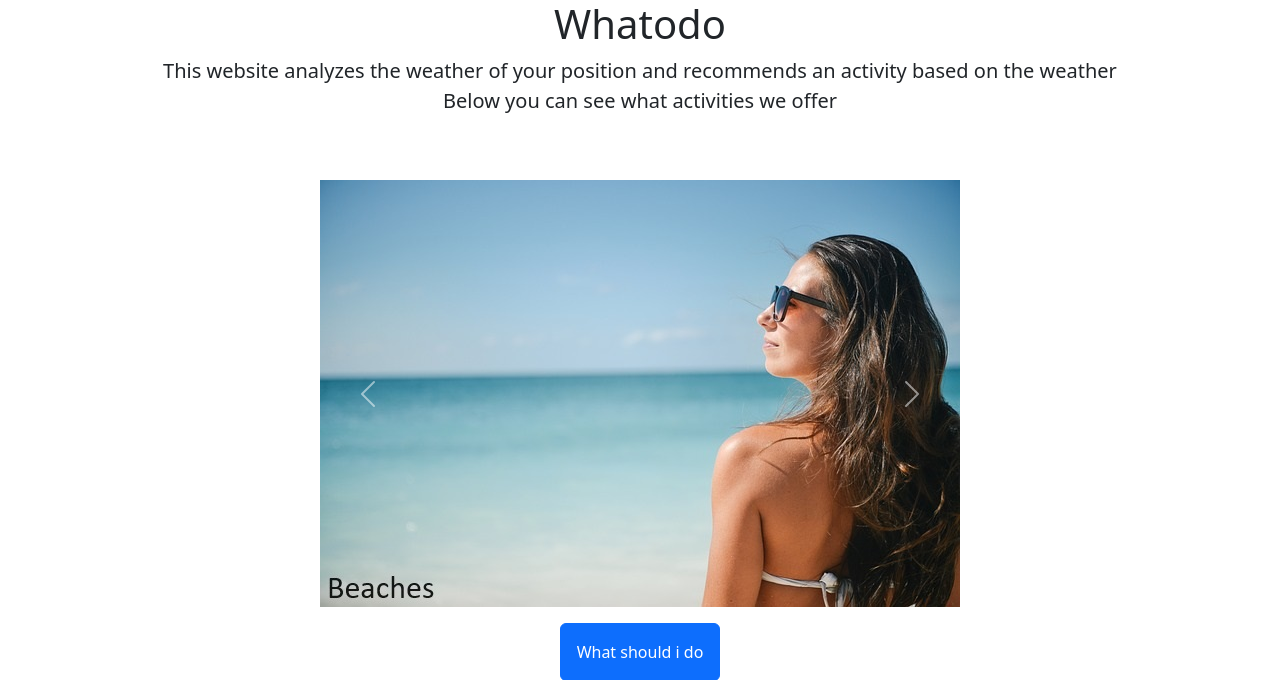
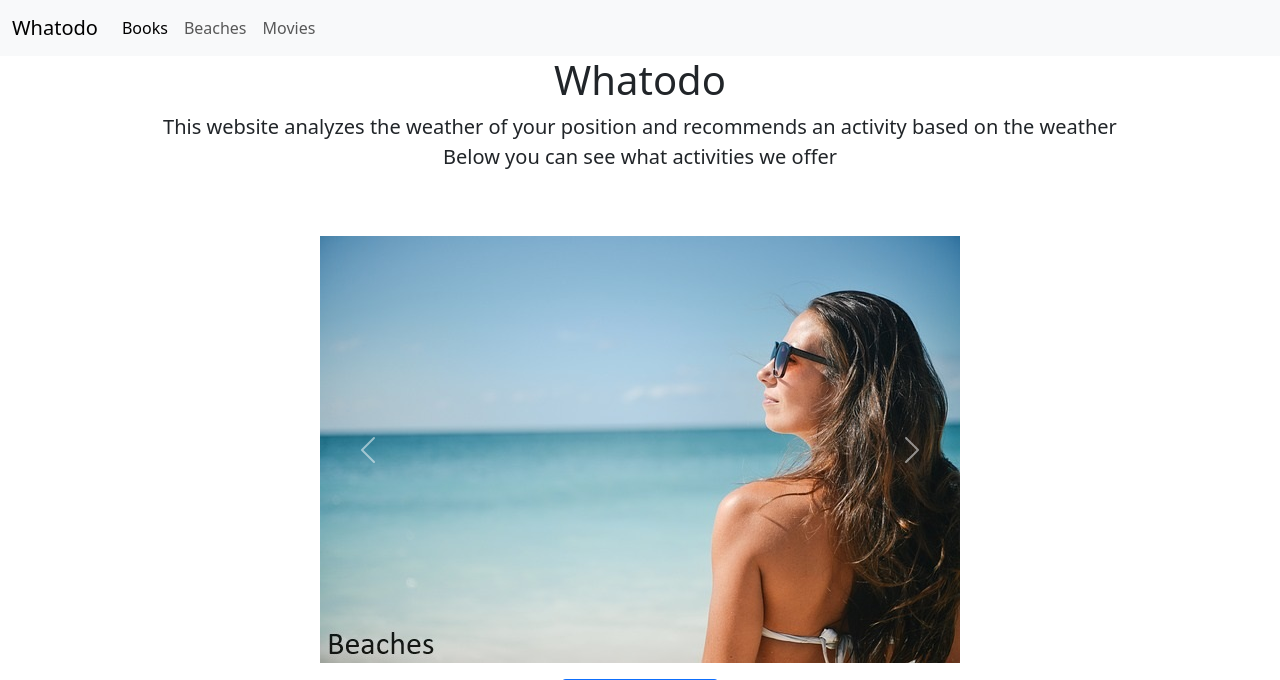
Before and after one commit to Sjobergpeter/Group_project, a Flask app: template application/templates/index.html in a window 1280 px wide. Shown: the top 680 px of the page. Run offline with Flask 3, Linux system fonts and the light colour scheme; the template is opened without the code that fills it, so the values that code supplies are empty.

Commit message:
Navbar och movie

```diff
--- a/application/templates/index.html
+++ b/application/templates/index.html
@@ -1,3 +1,4 @@
+{% block header %}{% include "navbar.html" %}{% endblock %}
 <!DOCTYPE html>
 <html>
 <head>
@@ -33,6 +34,9 @@
             <div class="carousel-item">
                   <img src="{{ url_for('static', filename='/books.jpg') }}" class="d-block w-1" alt="...">
               </div>
+            <div class="carousel-item">
+                  <img src="{{ url_for('static', filename='/movie.jpg') }}" class="d-block w-1" alt="...">
+              </div>
             </div>
             <button class="carousel-control-prev" type="button" data-bs-target="#carouselExample" data-bs-slide="prev">
               <span class="carousel-control-prev-icon" aria-hidden="true"></span>
--- /dev/null
+++ b/application/templates/navbar.html
@@ -0,0 +1,15 @@
+<nav class="navbar navbar-expand-lg bg-body-tertiary">
+    <div class="container-fluid">
+      <a class="navbar-brand" href="">Whatodo</a>
+      <button class="navbar-toggler" type="button" data-bs-toggle="collapse" data-bs-target="#navbarNavAltMarkup" aria-controls="navbarNavAltMarkup" aria-expanded="false" aria-label="Toggle navigation">
+        <span class="navbar-toggler-icon"></span>
+      </button>
+      <div class="collapse navbar-collapse" id="navbarNavAltMarkup">
+        <div class="navbar-nav">
+          <a class="nav-link active" aria-current="page" href="books">Books</a>
+          <a class="nav-link" href="badplatser">Beaches</a>
+          <a class="nav-link" href="film">Movies</a>
+        </div>
+      </div>
+    </div>
+  </nav>
```
Also changed, not shown: application/static/movie.jpg (added).
